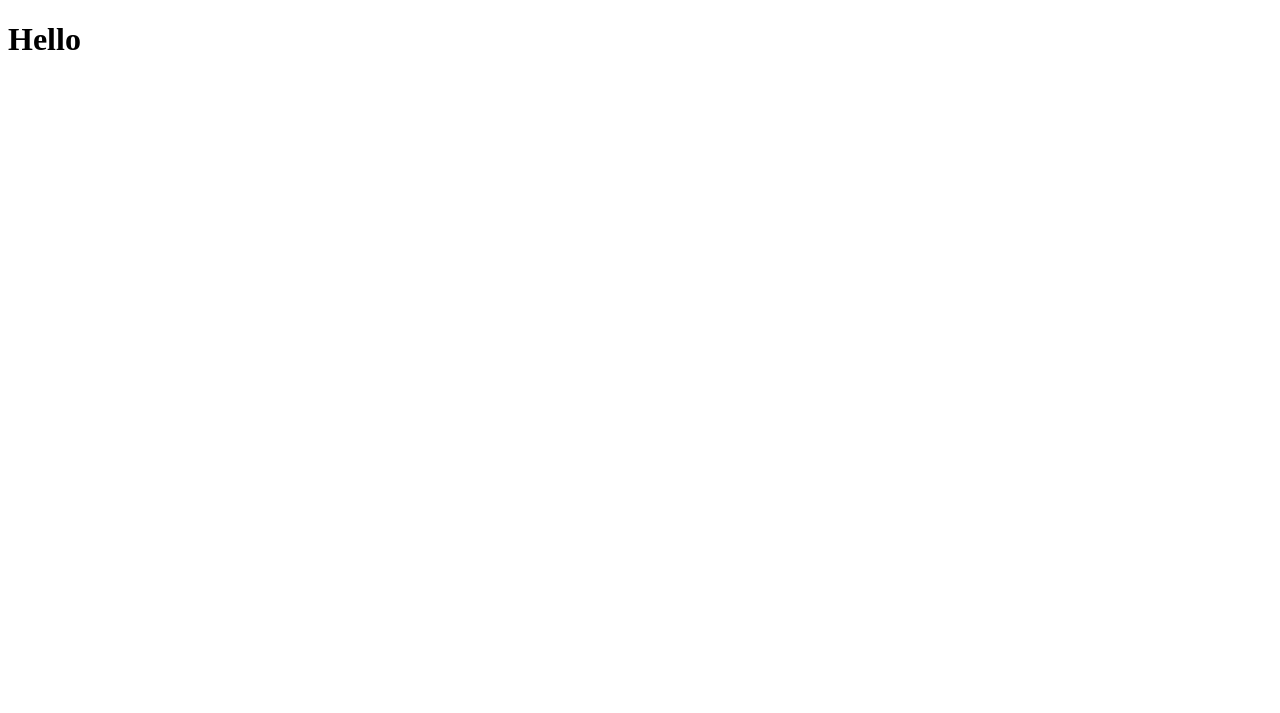
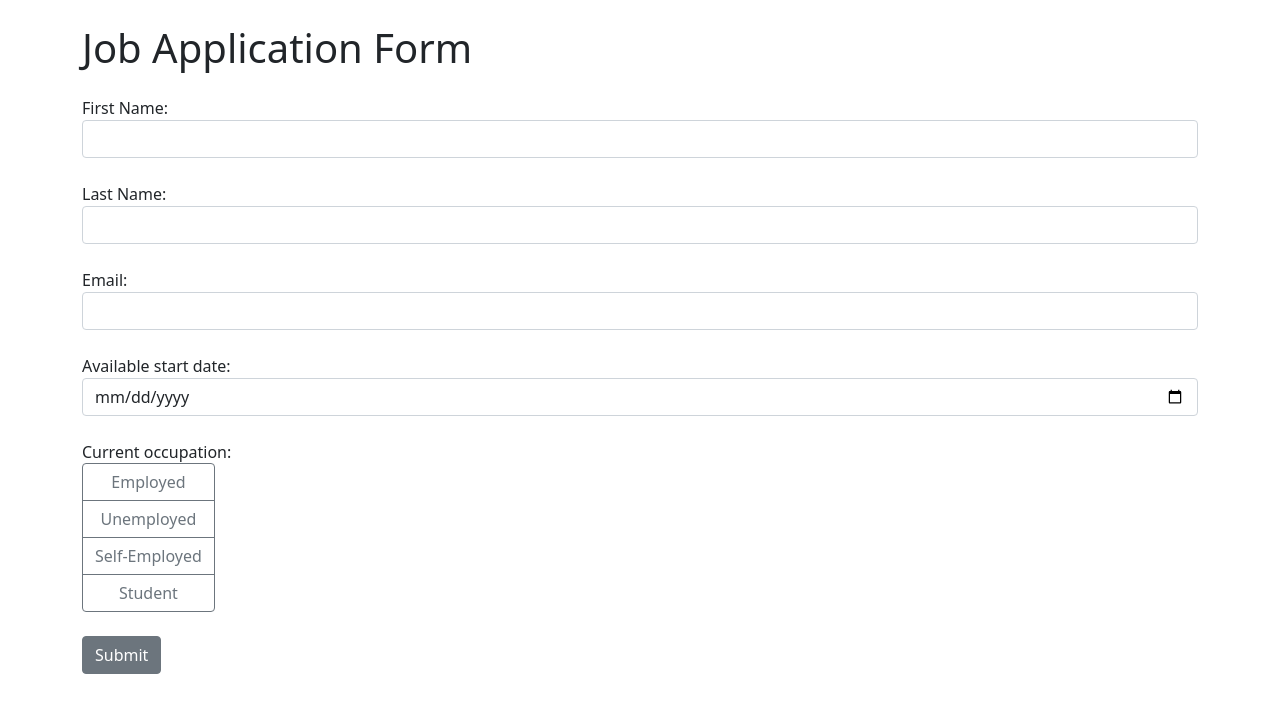
Before and after one commit to Daniil-12-24/job-application-form_Django, a Django app: page / in a window 1280 px wide. Before the commit the part shown is almost empty. Shown: the top 713 px of the page. Run offline with Django 4.2, Linux system fonts and the light colour scheme.

Commit message:
Added front page, worked on backend and emails sending after submission an application.

```diff
--- a/djangoJobApplicationForm/job_application/templates/index.html
+++ b/djangoJobApplicationForm/job_application/templates/index.html
@@ -1,10 +1,59 @@
-<!DOCTYPE html>
-<html lang="en">
-<head>
-    <meta charset="UTF-8"/>
-    <title>Title</title>
-</head>
-<body>
-    <h1>Hello</h1>
-</body>
+<!doctype html>
+<html>
+    <head>
+        <meta charset="utf-8">
+        <meta name="viewport" content="width=device-width, initial-scale=1, shrink-to-fit=no">
+        <link rel="stylesheet" href="https://cdn.jsdelivr.net/npm/bootstrap@5.1.3/dist/css/bootstrap.min.css">
+    </head>
+    <body>
+        <div class="container">
+            <h1 class="mt-4 mb-4">Job Application Form</h1>
+            <form method="post">
+                {% csrf_token %}
+                <div class="form-group mb-4">
+                    <label for="first_name">First Name:</label>
+                    <input class="form-control" type="text" id="first_name" name="first_name" required>
+                </div>
+                <div class="form-group mb-4">
+                    <label for="last_name">Last Name:</label>
+                    <input class="form-control" type="text" id="last_name" name="last_name" required>
+                </div>
+                <div class="form-group mb-4">
+                    <label for="email">Email:</label>
+                    <input class="form-control" type="email" id="email" name="email" required>
+                </div>
+                <div class="form-group mb-4">
+                    <label for="date">Available start date:</label>
+                    <input class="form-control" type="date" id="date" name="date" required>
+                </div>
+                <div class="form-group mb-4">
+                    <label>Current occupation: </label>
+                    <br>
+                    <div class="btn-group-vertical" id="occupation">
+                        <input class="btn-check form-check-input" type="radio" id="employed" name="occupation" value="employed" required>
+                        <label class="btn btn-outline-secondary" for="employed">Employed</label>
+
+                        <input class="btn-check form-check-input" type="radio" id="unemployed" name="occupation" value="unemployed" required>
+                        <label class="btn btn-outline-secondary" for="unemployed">Unemployed</label>
+
+                        <input class="btn-check form-check-input" type="radio" id="self-employed" name="occupation" value="self-employed" required>
+                        <label class="btn btn-outline-secondary" for="self-employed">Self-Employed</label>
+
+                        <input class="btn-check form-check-input" type="radio" id="student" name="occupation" value="student" required>
+                        <label class="btn btn-outline-secondary" for="student">Student</label>
+                    </div>
+                </div>
+                <button class="btn btn-secondary mb-4" type="submit">Submit</button>
+                {% if messages %}
+                <div class="alert alert-success">
+                    {% for message in messages %}
+                        {{ message }}
+                    {% endfor %}
+                </div>
+                {% endif %}
+            </form>
+        </div>
+        <script src="https://code.jquery.com/jquery-3.6.0.min.js"></script>
+        <script src="https://cdn.jsdelivr.net/npm/bootstrap@5.1.3/dist/js/bootstrap.min.js"></script>
+    </body>
 </html>
--- a/djangoJobApplicationForm/job_application/views.py
+++ b/djangoJobApplicationForm/job_application/views.py
@@ -1,5 +1,26 @@
 from django.shortcuts import render
+from .forms import ApplicationForm
+from .models import Form
+from django.contrib import messages
+from django.core.mail import EmailMessage
 
 
 def index(request):
+    if request.method == 'POST':
+        form = ApplicationForm(request.POST)
+        if form.is_valid():
+            first_name = form.cleaned_data['first_name']
+            last_name = form.cleaned_data['last_name']
+            email = form.cleaned_data['email']
+            date = form.cleaned_data['date']
+            occupation = form.cleaned_data['occupation']
+
+            Form.objects.create(first_name=first_name, last_name=last_name,
+                                email=email, date=date,occupation=occupation)
+
+            message_body = f"A new job application was submitted. Thank you, {first_name}."
+            email_message = EmailMessage('Form submission confirmation', message_body, to=[email])
+            email_message.send()
+
+            messages.success(request, 'Form submitted successfully!')
     return render(request, 'index.html')
```
Also changed, not shown: djangoJobApplicationForm/djangoJobApplicationForm/settings.py (+7 -0 lines), djangoJobApplicationForm/job_application/forms.py (added, +9 -0 lines), djangoJobApplicationForm/db.sqlite3.
